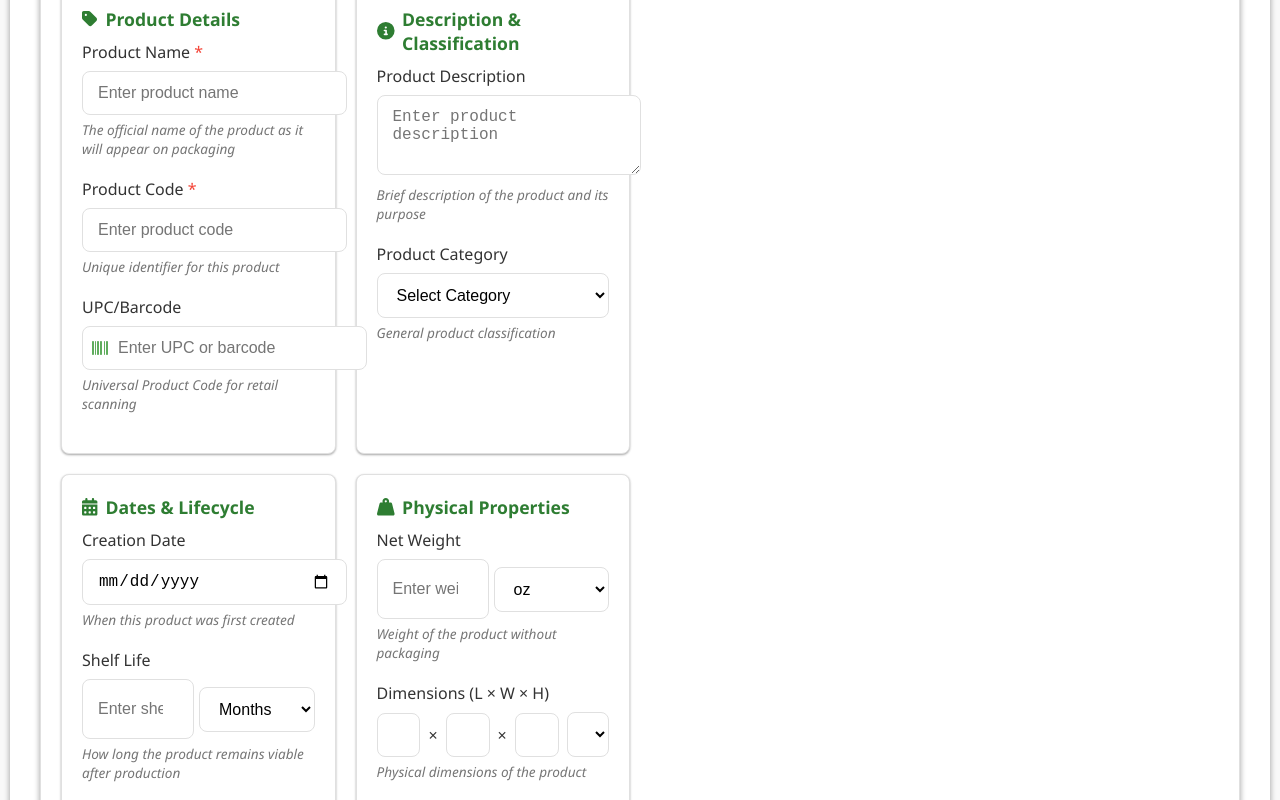
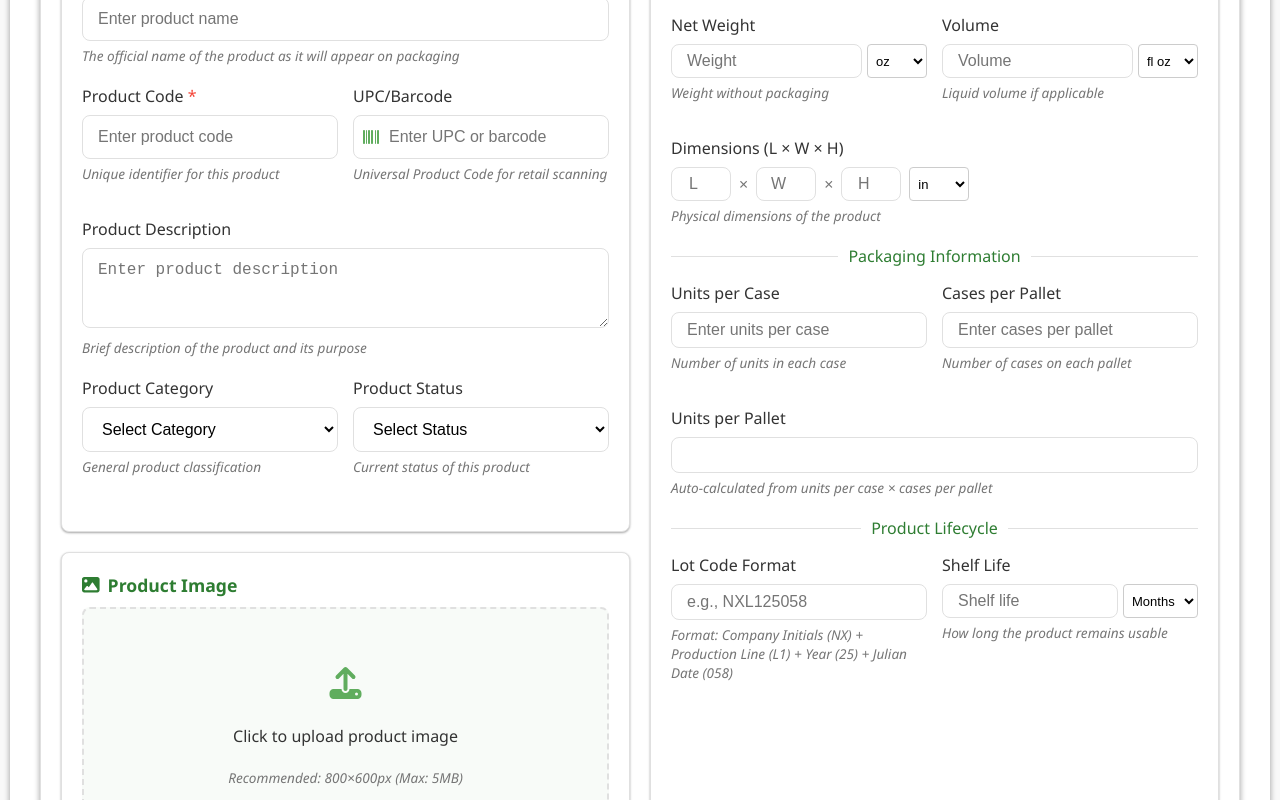
Before and after one commit to tlovell5/spec-sheet-creator, a React (Create React App) app: page /edit/1 in a window 1280 px wide. Shown: the part 1840-2640 px from the top of the page. Built offline with nearby package versions, Linux system fonts and the light colour scheme; no server answers; the database is empty.

Commit message:
product information

```diff
--- a/src/pages/SpecSheetComponents/ProductIdentification.js
+++ b/src/pages/SpecSheetComponents/ProductIdentification.js
@@ -139,20 +139,15 @@ const ProductIdentification = ({ specSheetData, setSpecSheetData }) => {
 
   return (
     <div className="product-identification-container">
-      <div className="tabs-container">
-        <div className="tabs-header">
-          <button className="tab-button active">Basic Information</button>
-          <button className="tab-button">Specifications</button>
-          <button className="tab-button">Packaging</button>
+      <div className="product-info-layout">
+        {/* Left Column - Basic Product Information */}
+        <div className="product-info-column">
+          <div className="info-card product-details-card">
+            <div className="info-card-title">
+              <FontAwesomeIcon icon={faTag} />
+              Basic Product Information
             </div>
 
-        <div className="tab-content">
-          <div className="card-grid">
-            <div className="info-card">
-              <div className="info-card-title">
-                <FontAwesomeIcon icon={faTag} />
-                Product Details
-              </div>
             <div className="form-group">
               <label htmlFor="productName" className="required-field">Product Name</label>
               <input
@@ -162,10 +157,12 @@ const ProductIdentification = ({ specSheetData, setSpecSheetData }) => {
                 value={specSheetData.productIdentification?.productName || ''}
                 onChange={handleInputChange}
                 placeholder="Enter product name"
+                className="form-control"
               />
               <span className="field-help">The official name of the product as it will appear on packaging</span>
             </div>
 
+            <div className="form-row">
               <div className="form-group">
                 <label htmlFor="productCode" className="required-field">Product Code</label>
                 <input
@@ -175,6 +172,7 @@ const ProductIdentification = ({ specSheetData, setSpecSheetData }) => {
                   value={specSheetData.productIdentification?.productCode || ''}
                   onChange={handleInputChange}
                   placeholder="Enter product code"
+                  className="form-control"
                 />
                 <span className="field-help">Unique identifier for this product</span>
               </div>
@@ -190,17 +188,13 @@ const ProductIdentification = ({ specSheetData, setSpecSheetData }) => {
                     value={specSheetData.productIdentification?.upc || ''}
                     onChange={handleInputChange}
                     placeholder="Enter UPC or barcode"
+                    className="form-control"
                   />
                 </div>
                 <span className="field-help">Universal Product Code for retail scanning</span>
               </div>
             </div>
 
-            <div className="info-card">
-              <div className="info-card-title">
-                <FontAwesomeIcon icon={faInfoCircle} />
-                Description & Classification
-              </div>
             <div className="form-group">
               <label htmlFor="description">Product Description</label>
               <textarea
@@ -210,10 +204,12 @@ const ProductIdentification = ({ specSheetData, setSpecSheetData }) => {
                 onChange={handleInputChange}
                 placeholder="Enter product description"
                 rows="3"
+                className="form-control"
               />
               <span className="field-help">Brief description of the product and its purpose</span>
             </div>
 
+            <div className="form-row">
               <div className="form-group">
                 <label htmlFor="category">Product Category</label>
                 <select
@@ -221,6 +217,7 @@ const ProductIdentification = ({ specSheetData, setSpecSheetData }) => {
                   name="category"
                   value={specSheetData.productIdentification?.category || ''}
                   onChange={handleInputChange}
+                  className="form-select"
                 >
                   <option value="">Select Category</option>
                   <option value="Beverage">Beverage</option>
@@ -232,139 +229,29 @@ const ProductIdentification = ({ specSheetData, setSpecSheetData }) => {
                 </select>
                 <span className="field-help">General product classification</span>
               </div>
-            </div>
-          </div>
-
-          <div className="card-grid">
-            <div className="info-card">
-              <div className="info-card-title">
-                <FontAwesomeIcon icon={faCalendarAlt} />
-                Dates & Lifecycle
-              </div>
-              <div className="form-group">
-                <label htmlFor="creationDate">Creation Date</label>
-                <input
-                  type="date"
-                  id="creationDate"
-                  name="creationDate"
-                  value={specSheetData.productIdentification?.creationDate || ''}
-                  onChange={handleInputChange}
-                />
-                <span className="field-help">When this product was first created</span>
-              </div>
 
               <div className="form-group">
-                <label htmlFor="shelfLife">Shelf Life</label>
-                <div className="input-group">
-                  <input
-                    type="number"
-                    id="shelfLife"
-                    name="shelfLife"
-                    value={specSheetData.productIdentification?.shelfLife || ''}
+                <label htmlFor="status">Product Status</label>
+                <select
+                  id="status"
+                  name="status"
+                  value={specSheetData.productIdentification?.status || ''}
                   onChange={handleInputChange}
-                    placeholder="Enter shelf life"
-                    min="0"
-                  />
-                  <select
-                    id="shelfLifeUnit"
-                    name="shelfLifeUnit"
-                    value={specSheetData.productIdentification?.shelfLifeUnit || 'months'}
-                    onChange={handleInputChange}
+                  className="form-select"
                 >
-                    <option value="days">Days</option>
-                    <option value="months">Months</option>
-                    <option value="years">Years</option>
+                  <option value="">Select Status</option>
+                  <option value="Active">Active</option>
+                  <option value="In Development">In Development</option>
+                  <option value="Discontinued">Discontinued</option>
+                  <option value="Seasonal">Seasonal</option>
                 </select>
-                </div>
-                <span className="field-help">How long the product remains viable after production</span>
-              </div>
-            </div>
-
-            <div className="info-card">
-              <div className="info-card-title">
-                <FontAwesomeIcon icon={faWeightHanging} />
-                Physical Properties
-              </div>
-              <div className="form-group">
-                <label htmlFor="netWeight">Net Weight</label>
-                <div className="input-group">
-                  <input
-                    type="number"
-                    id="netWeight"
-                    name="netWeight"
-                    value={specSheetData.productIdentification?.netWeight || ''}
-                    onChange={handleInputChange}
-                    placeholder="Enter weight"
-                    min="0"
-                    step="0.01"
-                  />
-                  <select
-                    id="weightUnit"
-                    name="weightUnit"
-                    value={specSheetData.productIdentification?.weightUnit || 'oz'}
-                    onChange={handleInputChange}
-                  >
-                    <option value="oz">oz</option>
-                    <option value="lb">lb</option>
-                    <option value="g">g</option>
-                    <option value="kg">kg</option>
-                  </select>
-                </div>
-                <span className="field-help">Weight of the product without packaging</span>
-              </div>
-
-              <div className="form-group">
-                <label htmlFor="dimensions">Dimensions (L × W × H)</label>
-                <div className="dimensions-input">
-                  <input
-                    type="number"
-                    id="length"
-                    name="length"
-                    value={specSheetData.productIdentification?.length || ''}
-                    onChange={handleInputChange}
-                    placeholder="L"
-                    min="0"
-                    step="0.1"
-                  />
-                  <span>×</span>
-                  <input
-                    type="number"
-                    id="width"
-                    name="width"
-                    value={specSheetData.productIdentification?.width || ''}
-                    onChange={handleInputChange}
-                    placeholder="W"
-                    min="0"
-                    step="0.1"
-                  />
-                  <span>×</span>
-                  <input
-                    type="number"
-                    id="height"
-                    name="height"
-                    value={specSheetData.productIdentification?.height || ''}
-                    onChange={handleInputChange}
-                    placeholder="H"
-                    min="0"
-                    step="0.1"
-                  />
-                  <select
-                    id="dimensionUnit"
-                    name="dimensionUnit"
-                    value={specSheetData.productIdentification?.dimensionUnit || 'in'}
-                    onChange={handleInputChange}
-                  >
-                    <option value="in">in</option>
-                    <option value="cm">cm</option>
-                    <option value="mm">mm</option>
-                  </select>
-                </div>
-                <span className="field-help">Physical dimensions of the product</span>
+                <span className="field-help">Current status of this product</span>
               </div>
             </div>
           </div>
 
-          <div className="info-card">
+          {/* Product Image Section */}
+          <div className="info-card product-image-card">
             <div className="info-card-title">
               <FontAwesomeIcon icon={faImage} />
               Product Image
@@ -372,13 +259,12 @@ const ProductIdentification = ({ specSheetData, setSpecSheetData }) => {
 
             {!specSheetData.productIdentification?.productImage ? (
               <div
-                className="image-upload-area"
+                className="image-upload-area product-image-upload"
                 onClick={() => document.getElementById('productImageUpload').click()}
               >
                 <FontAwesomeIcon icon={faUpload} className="image-upload-icon" />
                 <p>Click to upload product image</p>
-                <p className="field-help">Recommended size: 800x600px, Max size: 5MB</p>
-                <p className="field-help">Supported formats: JPG, PNG, GIF</p>
+                <p className="field-help">Recommended: 800×600px (Max: 5MB)</p>
                 <input
                   type="file"
                   id="productImageUpload"
@@ -421,6 +307,263 @@ const ProductIdentification = ({ specSheetData, setSpecSheetData }) => {
             )}
           </div>
         </div>
+
+        {/* Right Column - Product Specifications */}
+        <div className="product-info-column">
+          <div className="info-card product-specs-card">
+            <div className="info-card-title">
+              <FontAwesomeIcon icon={faFlask} />
+              Product Specifications
+            </div>
+
+            <div className="section-divider">
+              <span>Physical Properties</span>
+            </div>
+
+            <div className="form-row">
+              <div className="form-group">
+                <label htmlFor="netWeight">Net Weight</label>
+                <div className="input-group">
+                  <input
+                    type="number"
+                    id="netWeight"
+                    name="netWeight"
+                    value={specSheetData.productIdentification?.netWeight || ''}
+                    onChange={handleInputChange}
+                    placeholder="Weight"
+                    min="0"
+                    step="0.01"
+                    className="form-control input-sm"
+                  />
+                  <select
+                    id="weightUnit"
+                    name="weightUnit"
+                    value={specSheetData.productIdentification?.weightUnit || 'oz'}
+                    onChange={handleInputChange}
+                    style={{
+                      width: '60px',
+                      height: '34px',
+                      fontSize: '13px',
+                      padding: '2px 4px',
+                      border: '1px solid #ccc',
+                      borderRadius: '4px'
+                    }}
+                  >
+                    <option value="oz">oz</option>
+                    <option value="lb">lb</option>
+                    <option value="g">g</option>
+                    <option value="kg">kg</option>
+                  </select>
+                </div>
+                <span className="field-help">Weight without packaging</span>
+              </div>
+
+              <div className="form-group">
+                <label htmlFor="volume">Volume</label>
+                <div className="input-group">
+                  <input
+                    type="number"
+                    id="volume"
+                    name="volume"
+                    value={specSheetData.productIdentification?.volume || ''}
+                    onChange={handleInputChange}
+                    placeholder="Volume"
+                    min="0"
+                    step="0.01"
+                    className="form-control input-sm"
+                  />
+                  <select
+                    id="volumeUnit"
+                    name="volumeUnit"
+                    value={specSheetData.productIdentification?.volumeUnit || 'oz'}
+                    onChange={handleInputChange}
+                    style={{
+                      width: '60px',
+                      height: '34px',
+                      fontSize: '13px',
+                      padding: '2px 4px',
+                      border: '1px solid #ccc',
+                      borderRadius: '4px'
+                    }}
+                  >
+                    <option value="oz">fl oz</option>
+                    <option value="ml">ml</option>
+                    <option value="l">L</option>
+                    <option value="gal">gal</option>
+                  </select>
+                </div>
+                <span className="field-help">Liquid volume if applicable</span>
+              </div>
+            </div>
+
+            <div className="form-group">
+              <label htmlFor="dimensions">Dimensions (L × W × H)</label>
+              <div className="dimensions-input">
+                <input
+                  type="number"
+                  id="length"
+                  name="length"
+                  value={specSheetData.productIdentification?.length || ''}
+                  onChange={handleInputChange}
+                  placeholder="L"
+                  min="0"
+                  step="0.1"
+                  className="form-control dimension-input input-sm"
+                />
+                <span className="dimension-separator">×</span>
+                <input
+                  type="number"
+                  id="width"
+                  name="width"
+                  value={specSheetData.productIdentification?.width || ''}
+                  onChange={handleInputChange}
+                  placeholder="W"
+                  min="0"
+                  step="0.1"
+                  className="form-control dimension-input input-sm"
+                />
+                <span className="dimension-separator">×</span>
+                <input
+                  type="number"
+                  id="height"
+                  name="height"
+                  value={specSheetData.productIdentification?.height || ''}
+                  onChange={handleInputChange}
+                  placeholder="H"
+                  min="0"
+                  step="0.1"
+                  className="form-control dimension-input input-sm"
+                />
+                <select
+                  id="dimensionUnit"
+                  name="dimensionUnit"
+                  value={specSheetData.productIdentification?.dimensionUnit || 'in'}
+                  onChange={handleInputChange}
+                  style={{
+                    width: '60px',
+                    height: '34px',
+                    fontSize: '13px',
+                    padding: '2px 4px',
+                    border: '1px solid #ccc',
+                    borderRadius: '4px'
+                  }}
+                >
+                  <option value="in">in</option>
+                  <option value="cm">cm</option>
+                  <option value="mm">mm</option>
+                </select>
+              </div>
+              <span className="field-help">Physical dimensions of the product</span>
+            </div>
+
+            <div className="section-divider">
+              <span>Packaging Information</span>
+            </div>
+
+            <div className="form-row">
+              <div className="form-group">
+                <label htmlFor="unitsPerCase">Units per Case</label>
+                <input
+                  type="number"
+                  id="unitsPerCase"
+                  name="unitsPerCase"
+                  value={specSheetData.productIdentification?.unitsPerCase || ''}
+                  onChange={handleUnitsPerCaseChange}
+                  placeholder="Enter units per case"
+                  min="1"
+                  step="1"
+                  className="form-control input-sm"
+                />
+                <span className="field-help">Number of units in each case</span>
+              </div>
+
+              <div className="form-group">
+                <label htmlFor="casesPerPallet">Cases per Pallet</label>
+                <input
+                  type="number"
+                  id="casesPerPallet"
+                  name="casesPerPallet"
+                  value={specSheetData.productIdentification?.casesPerPallet || ''}
+                  onChange={handleCasesPerPalletChange}
+                  placeholder="Enter cases per pallet"
+                  min="1"
+                  step="1"
+                  className="form-control input-sm"
+                />
+                <span className="field-help">Number of cases on each pallet</span>
+              </div>
+            </div>
+
+            <div className="form-group">
+              <label htmlFor="unitsPerPallet">Units per Pallet</label>
+              <input
+                type="number"
+                id="unitsPerPallet"
+                name="unitsPerPallet"
+                value={specSheetData.productIdentification?.unitsPerPallet || ''}
+                readOnly
+                disabled
+                className="form-control calculated-field input-sm"
+              />
+              <span className="field-help">Auto-calculated from units per case × cases per pallet</span>
+            </div>
+
+            <div className="section-divider">
+              <span>Product Lifecycle</span>
+            </div>
+
+            <div className="form-row">
+              <div className="form-group">
+                <label htmlFor="lotCodeFormat">Lot Code Format</label>
+                <input
+                  type="text"
+                  id="lotCodeFormat"
+                  name="lotCodeFormat"
+                  value={specSheetData.productIdentification?.lotCodeFormat || ''}
+                  onChange={handleInputChange}
+                  placeholder="e.g., NXL125058"
+                  className="form-control input-sm"
+                />
+                <span className="field-help">Format: Company Initials (NX) + Production Line (L1) + Year (25) + Julian Date (058)</span>
+              </div>
+
+              <div className="form-group">
+                <label htmlFor="shelfLife">Shelf Life</label>
+                <div className="input-group">
+                  <input
+                    type="number"
+                    id="shelfLife"
+                    name="shelfLife"
+                    value={specSheetData.productIdentification?.shelfLife || ''}
+                    onChange={handleInputChange}
+                    placeholder="Shelf life"
+                    min="0"
+                    className="form-control input-sm"
+                  />
+                  <select
+                    id="shelfLifeUnit"
+                    name="shelfLifeUnit"
+                    value={specSheetData.productIdentification?.shelfLifeUnit || 'months'}
+                    onChange={handleInputChange}
+                    style={{
+                      width: '75px',
+                      height: '34px',
+                      fontSize: '13px',
+                      padding: '2px 4px',
+                      border: '1px solid #ccc',
+                      borderRadius: '4px'
+                    }}
+                  >
+                    <option value="days">Days</option>
+                    <option value="months">Months</option>
+                    <option value="years">Years</option>
+                  </select>
+                </div>
+                <span className="field-help">How long the product remains usable</span>
+              </div>
+            </div>
+          </div>
+        </div>
       </div>
     </div>
   );
```
Lines whose indentation alone changed are shown as unchanged.
